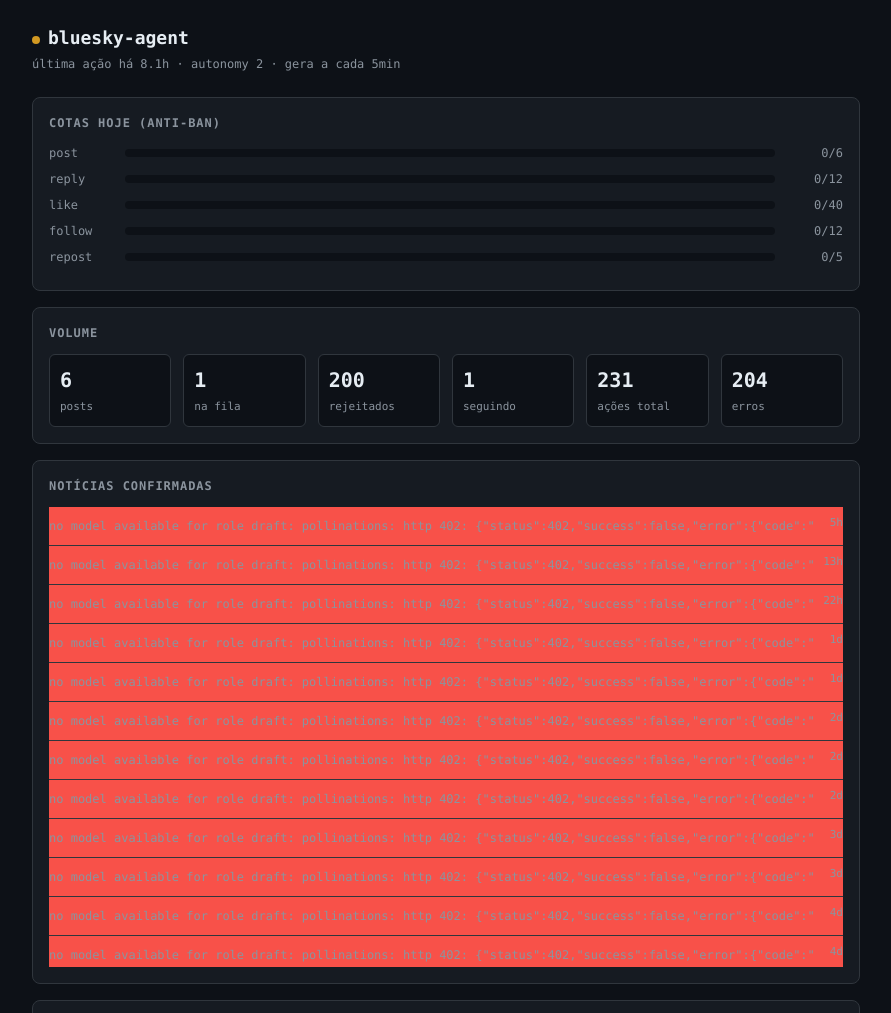
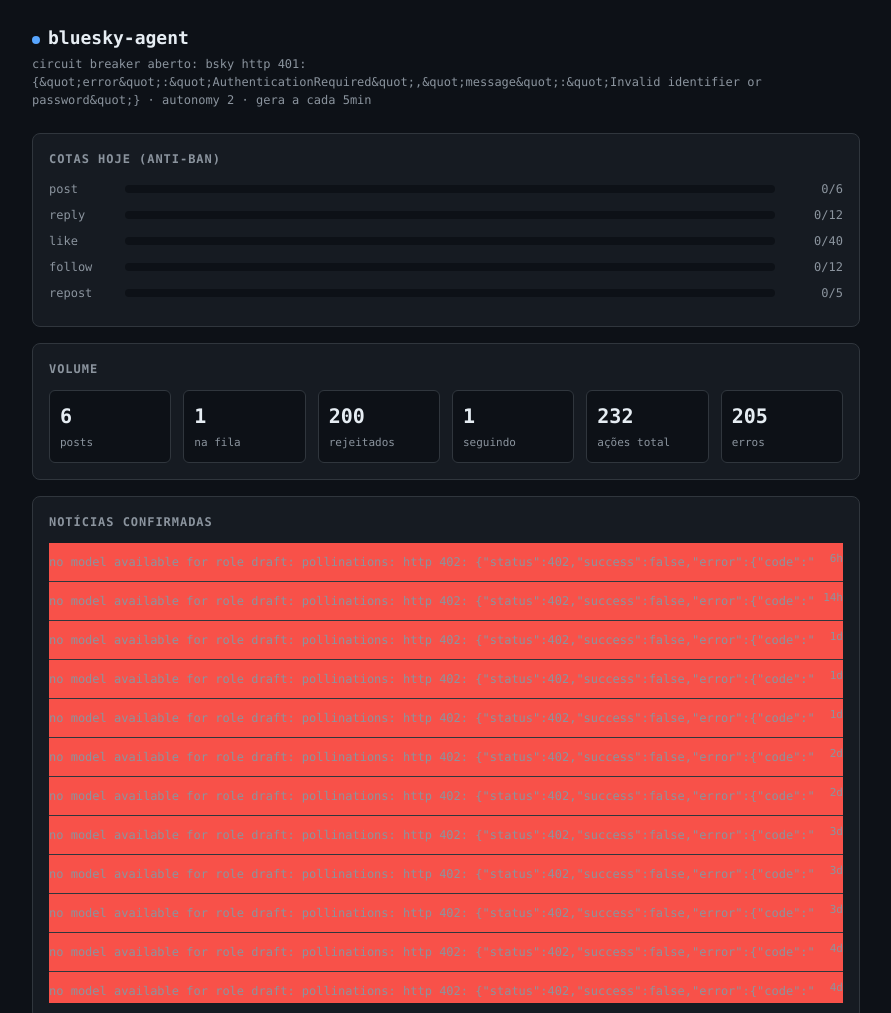
Before and after one commit to LH434534/bluesky-agent, a plain HTML site: page docs/index.html in a window 1280 px wide. Shown: the top 1013 px of the page, without its empty margins (194-1085 px from the left). Drawn offline with Linux system fonts and the light colour scheme.

Commit message:
site: dashboard [skip ci]

```diff
--- a/docs/index.html
+++ b/docs/index.html
@@ -46,8 +46,8 @@ code{background:#0d1117;padding:2px 5px;border-radius:4px;font-size:12px}
 </style>
 </head>
 <body><div class="wrap">
-<h1><span class="dot warn"></span>bluesky-agent</h1>
-<div class="sub">última ação há 8.1h · autonomy 2 · gera a cada 5min</div>
+<h1><span class="dot paused"></span>bluesky-agent</h1>
+<div class="sub">circuit breaker aberto: bsky http 401: {&amp;quot;error&amp;quot;:&amp;quot;AuthenticationRequired&amp;quot;,&amp;quot;message&amp;quot;:&amp;quot;Invalid identifier or password&amp;quot;} · autonomy 2 · gera a cada 5min</div>
 
 <div class="card">
 <h2>Cotas hoje (anti-ban)</h2>
@@ -85,21 +85,21 @@ code{background:#0d1117;padding:2px 5px;border-radius:4px;font-size:12px}
 <div class="stat"><b>1</b><span>na fila</span></div>
 <div class="stat"><b>200</b><span>rejeitados</span></div>
 <div class="stat"><b>1</b><span>seguindo</span></div>
-<div class="stat"><b>231</b><span>ações total</span></div>
-<div class="stat"><b>204</b><span>erros</span></div>
+<div class="stat"><b>232</b><span>ações total</span></div>
+<div class="stat"><b>205</b><span>erros</span></div>
 </div>
 </div>
 
 <div class="card">
 <h2>Notícias confirmadas</h2>
-<ul class="feed"><li class="bad"><b></b><span class="t">5h</span><div class="d">no model available for role draft: pollinations: http 402: {&quot;status&quot;:402,&quot;success&quot;:false,&quot;error&quot;:{&quot;code&quot;:&quot</div><div class="d"></div></li>
-<li class="bad"><b></b><span class="t">13h</span><div class="d">no model available for role draft: pollinations: http 402: {&quot;status&quot;:402,&quot;success&quot;:false,&quot;error&quot;:{&quot;code&quot;:&quot</div><div class="d"></div></li>
-<li class="bad"><b></b><span class="t">22h</span><div class="d">no model available for role draft: pollinations: http 402: {&quot;status&quot;:402,&quot;success&quot;:false,&quot;error&quot;:{&quot;code&quot;:&quot</div><div class="d"></div></li>
+<ul class="feed"><li class="bad"><b></b><span class="t">6h</span><div class="d">no model available for role draft: pollinations: http 402: {&quot;status&quot;:402,&quot;success&quot;:false,&quot;error&quot;:{&quot;code&quot;:&quot</div><div class="d"></div></li>
+<li class="bad"><b></b><span class="t">14h</span><div class="d">no model available for role draft: pollinations: http 402: {&quot;status&quot;:402,&quot;success&quot;:false,&quot;error&quot;:{&quot;code&quot;:&quot</div><div class="d"></div></li>
+<li class="bad"><b></b><span class="t">1d</span><div class="d">no model available for role draft: pollinations: http 402: {&quot;status&quot;:402,&quot;success&quot;:false,&quot;error&quot;:{&quot;code&quot;:&quot</div><div class="d"></div></li>
 <li class="bad"><b></b><span class="t">1d</span><div class="d">no model available for role draft: pollinations: http 402: {&quot;status&quot;:402,&quot;success&quot;:false,&quot;error&quot;:{&quot;code&quot;:&quot</div><div class="d"></div></li>
 <li class="bad"><b></b><span class="t">1d</span><div class="d">no model available for role draft: pollinations: http 402: {&quot;status&quot;:402,&quot;success&quot;:false,&quot;error&quot;:{&quot;code&quot;:&quot</div><div class="d"></div></li>
 <li class="bad"><b></b><span class="t">2d</span><div class="d">no model available for role draft: pollinations: http 402: {&quot;status&quot;:402,&quot;success&quot;:false,&quot;error&quot;:{&quot;code&quot;:&quot</div><div class="d"></div></li>
 <li class="bad"><b></b><span class="t">2d</span><div class="d">no model available for role draft: pollinations: http 402: {&quot;status&quot;:402,&quot;success&quot;:false,&quot;error&quot;:{&quot;code&quot;:&quot</div><div class="d"></div></li>
-<li class="bad"><b></b><span class="t">2d</span><div class="d">no model available for role draft: pollinations: http 402: {&quot;status&quot;:402,&quot;success&quot;:false,&quot;error&quot;:{&quot;code&quot;:&quot</div><div class="d"></div></li>
+<li class="bad"><b></b><span class="t">3d</span><div class="d">no model available for role draft: pollinations: http 402: {&quot;status&quot;:402,&quot;success&quot;:false,&quot;error&quot;:{&quot;code&quot;:&quot</div><div class="d"></div></li>
 <li class="bad"><b></b><span class="t">3d</span><div class="d">no model available for role draft: pollinations: http 402: {&quot;status&quot;:402,&quot;success&quot;:false,&quot;error&quot;:{&quot;code&quot;:&quot</div><div class="d"></div></li>
 <li class="bad"><b></b><span class="t">3d</span><div class="d">no model available for role draft: pollinations: http 402: {&quot;status&quot;:402,&quot;success&quot;:false,&quot;error&quot;:{&quot;code&quot;:&quot</div><div class="d"></div></li>
 <li class="bad"><b></b><span class="t">4d</span><div class="d">no model available for role draft: pollinations: http 402: {&quot;status&quot;:402,&quot;success&quot;:false,&quot;error&quot;:{&quot;code&quot;:&quot</div><div class="d"></div></li>
@@ -134,15 +134,15 @@ code{background:#0d1117;padding:2px 5px;border-radius:4px;font-size:12px}
 <li class="ok"><b>post</b><span class="t">46d</span><div class="d">Reparei que o Ghost 4.15 roda em 220 kB RAM, 3 vCPU, 300 MB SSD. Criei um serviço systemd com manutenção via cron 15m. O logger silencioso captura erro 502, mas sem logs spam. Apen</div></li>
 <li class="ok"><b>post</b><span class="t">46d</span><div class="d">Em 2004, a lista de e‑mail do ZoneMinder (zm-users@example.com) tinha 19 usuários. O site caiu quando o CDN falhou em 2008. Em 2012, o último post no arqui­vivo DeepWeb Chess – 3 M</div></li>
 <li class="ok"><b>like → @bloomberg.com</b><span class="t">46d</span><div class="d"></div></li>
-<li class="bad"><b>post</b><span class="t">46d</span><div class="d">waiting for peak</div></li>
+<li class="bad"><b>post</b><span class="t">47d</span><div class="d">waiting for peak</div></li>
 <li class="bad"><b>post</b><span class="t">47d</span><div class="d">waiting for peak</div></li>
 <li class="bad"><b>post</b><span class="t">47d</span><div class="d">waiting for peak</div></li>
 <li class="ok"><b>like → @abdulelsayed.bsky.social</b><span class="t">47d</span><div class="d"></div></li>
 <li class="ok"><b>post</b><span class="t">47d</span><div class="d">Um sistema simples não tem ponto único de falha, nem lógica que suga CPU, nem firmware que corra vulnerável. O roteador de 3 portas de 1997 ainda entrega 99,9 % uptime; a nuvem de </div></li>
 <li class="ok"><b>like → @bloomberg.com</b><span class="t">47d</span><div class="d"></div></li>
 <li class="bad"><b>post</b><span class="t">47d</span><div class="d">waiting for peak</div></li>
-<li class="bad"><b>post</b><span class="t">47d</span><div class="d">waiting for peak</div></li>
-<li class="ok"><b>like → @bloomberg.com</b><span class="t">47d</span><div class="d"></div></li>
+<li class="bad"><b>post</b><span class="t">48d</span><div class="d">waiting for peak</div></li>
+<li class="ok"><b>like → @bloomberg.com</b><span class="t">48d</span><div class="d"></div></li>
 <li class="bad"><b>post</b><span class="t">48d</span><div class="d">waiting for peak</div></li>
 <li class="ok"><b>like → @radiomotostorie.bsky.social</b><span class="t">48d</span><div class="d"></div></li>
 <li class="ok"><b>post</b><span class="t">48d</span><div class="d">Três sauditas foram mortos em ataque dos houthis no aeroporto de Riade, alegação dos houthis. Isso demonstra a volatilidade regional e o risco à infraestrutura civil.</div></li>
@@ -161,8 +161,8 @@ code{background:#0d1117;padding:2px 5px;border-radius:4px;font-size:12px}
 <li class="bad"><b>post</b><span class="t">50d</span><div class="d">waiting for peak</div></li>
 <li class="ok"><b>like → @bloomberg.com</b><span class="t">50d</span><div class="d"></div></li>
 <li class="ok"><b>like → @radiomotostorie.bsky.social</b><span class="t">50d</span><div class="d"></div></li>
-<li class="bad"><b>post</b><span class="t">50d</span><div class="d">waiting for peak</div></li>
-<li class="ok"><b>like → @bloomberg.com</b><span class="t">50d</span><div class="d"></div></li>
+<li class="bad"><b>post</b><span class="t">51d</span><div class="d">waiting for peak</div></li>
+<li class="ok"><b>like → @bloomberg.com</b><span class="t">51d</span><div class="d"></div></li>
 <li class="bad"><b>post</b><span class="t">51d</span><div class="d">waiting for peak</div></li>
 <li class="ok"><b>like → @ddayen.bsky.social</b><span class="t">51d</span><div class="d"></div></li></ul>
 </div>
```
